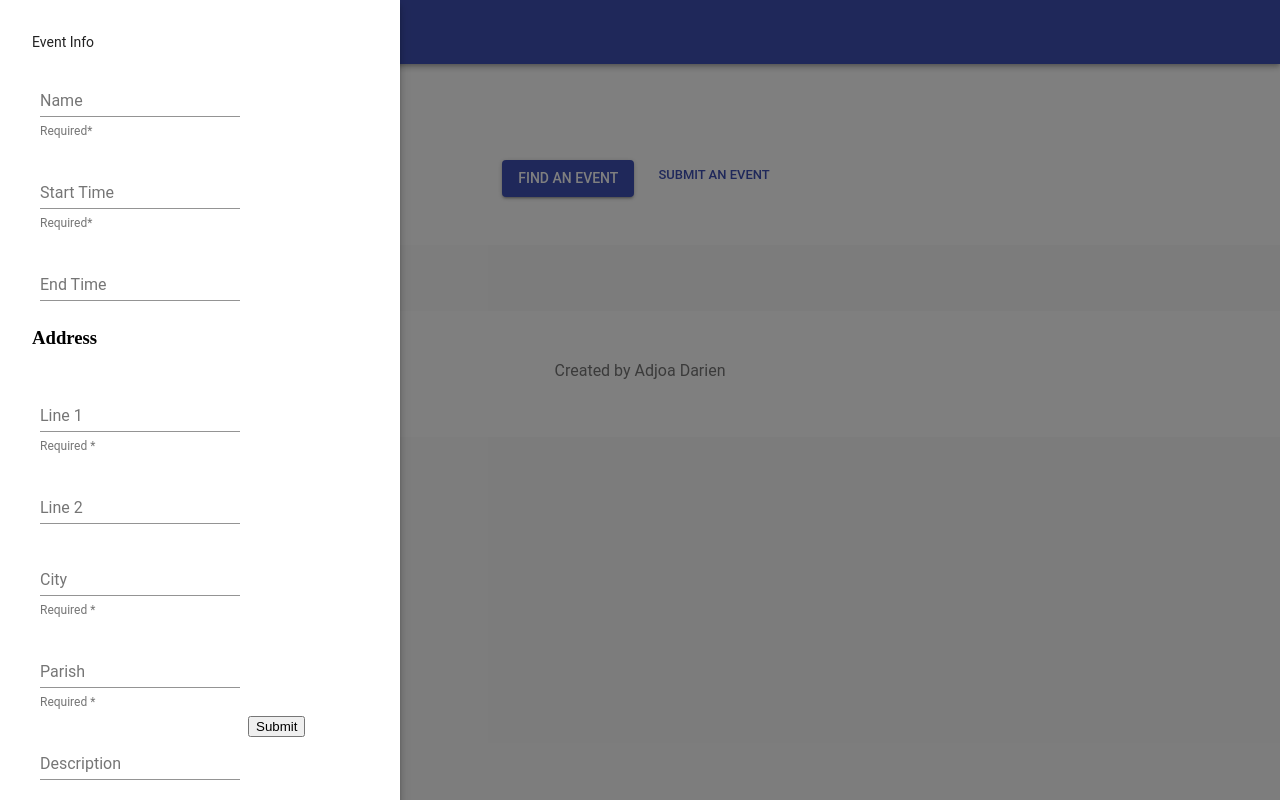
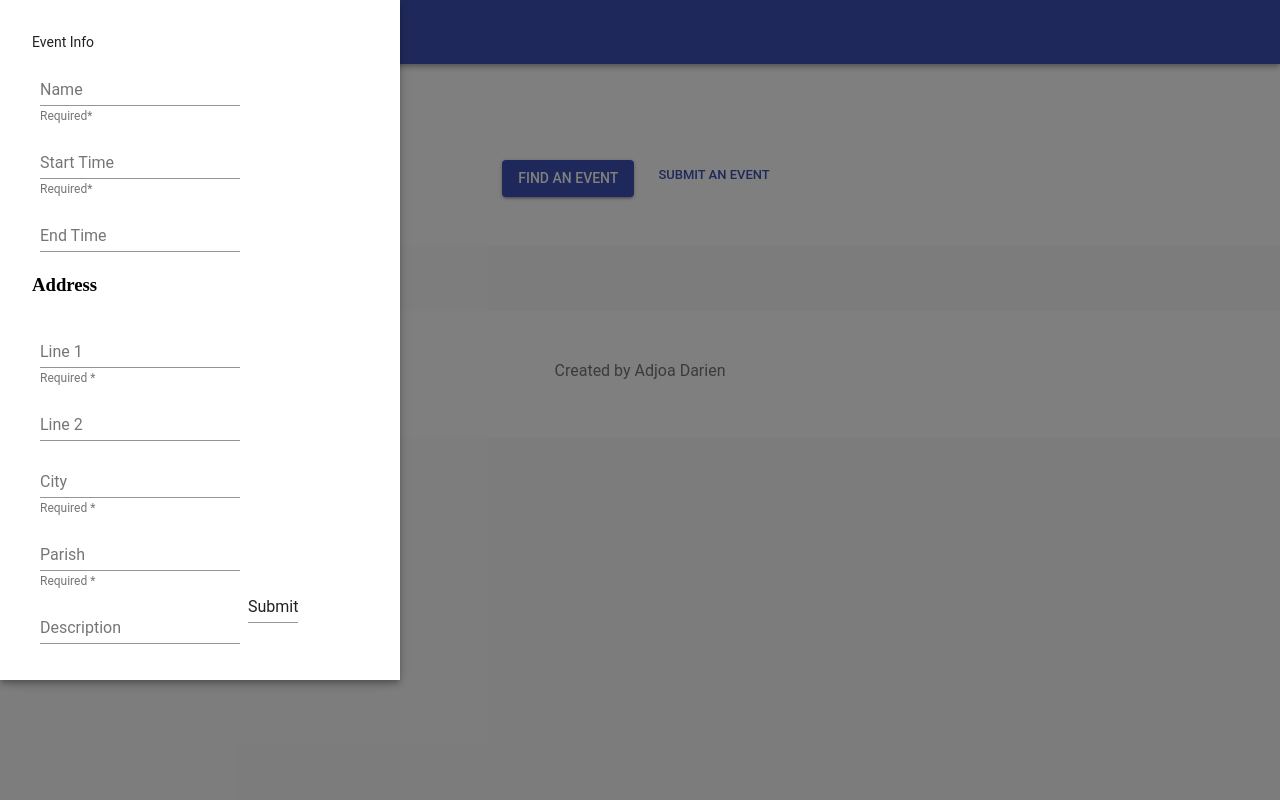
Before and after one commit to Adjoa/happenings-ja, a React (Create React App) app in the folder client/: page / in a window 1280 px wide. Both pictures are taken after a click on the button "SUBMIT AN EVENT". Built offline with nearby package versions, Linux system fonts and the light colour scheme.

Commit message:
in EventForm, styled field margin=dense

```diff
--- a/client/src/containers/EventForm.js
+++ b/client/src/containers/EventForm.js
@@ -137,7 +137,7 @@ class EventForm extends React.Component {
                 className={classNames(classes.textField, classes.dense)}
                 helperText="Required*"
                 onChange={this.handleChange}
-                margin="normal"
+                margin="dense"
               />
 
               <TextField
@@ -146,7 +146,7 @@ class EventForm extends React.Component {
                 className={classNames(classes.textField, classes.dense)}
                 helperText="Required*"
                 onChange={this.handleChange}
-                margin="normal"
+                margin="dense"
               />
 
               <TextField
@@ -154,7 +154,7 @@ class EventForm extends React.Component {
                 label="End Time"
                 className={classNames(classes.textField, classes.dense)}
                 onChange={this.handleChange}
-                margin="normal"
+                margin="dense"
               />
 
               <h3>Address</h3>
@@ -165,7 +165,7 @@ class EventForm extends React.Component {
                 className={classNames(classes.textField, classes.dense)}
                 helperText="Required *"
                 onChange={this.handleAddressChange}
-                  margin="normal"
+                margin="dense"
               />
 
               <TextField
@@ -173,7 +173,7 @@ class EventForm extends React.Component {
                 label="Line 2"
                 className={classNames(classes.textField, classes.dense)}
                 onChange={this.handleChange}
-                  margin="normal"
+                margin="dense"
               />
 
               <TextField
@@ -182,7 +182,7 @@ class EventForm extends React.Component {
                 className={classNames(classes.textField, classes.dense)}
                 helperText="Required *"
                 onChange={this.handleAddressChange}
-                  margin="normal"
+                margin="dense"
               />
 
               <TextField
@@ -191,7 +191,7 @@ class EventForm extends React.Component {
                 className={classNames(classes.textField, classes.dense)}
                 helperText="Required *"
                 onChange={this.handleAddressChange}
-                  margin="normal"
+                margin="dense"
               />
 
               <TextField
@@ -199,10 +199,10 @@ class EventForm extends React.Component {
                 label="Description"
                 className={classNames(classes.textField, classes.dense)}
                 onChange={this.handleChange}
-                margin="normal"
+                margin="dense"
               />
 
-            <input type="submit" value="Submit"/>
+              <Input type="submit" value="Submit"/>
           </form>
           </div>
         </Modal>
```
Lines whose indentation alone changed are shown as unchanged.
